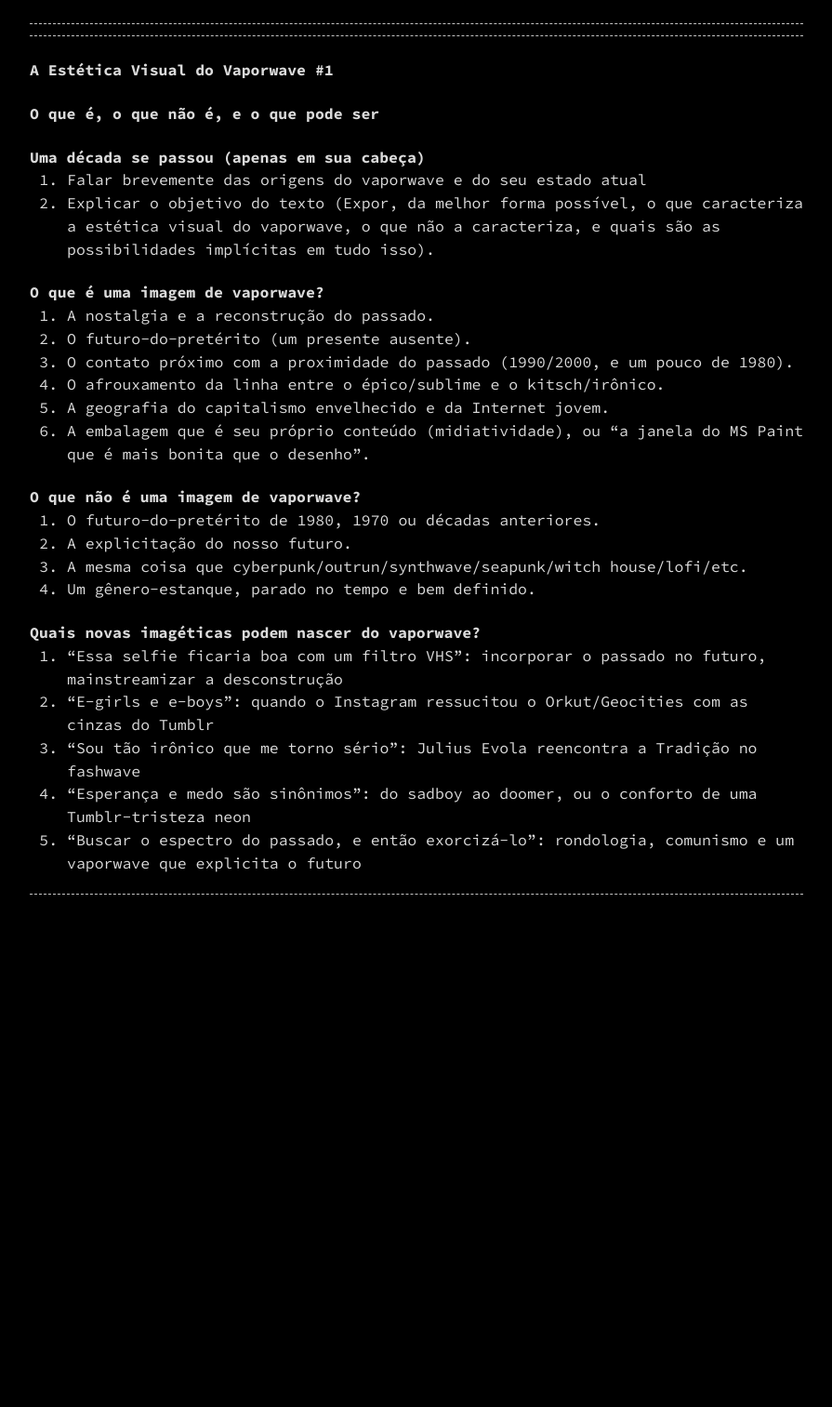
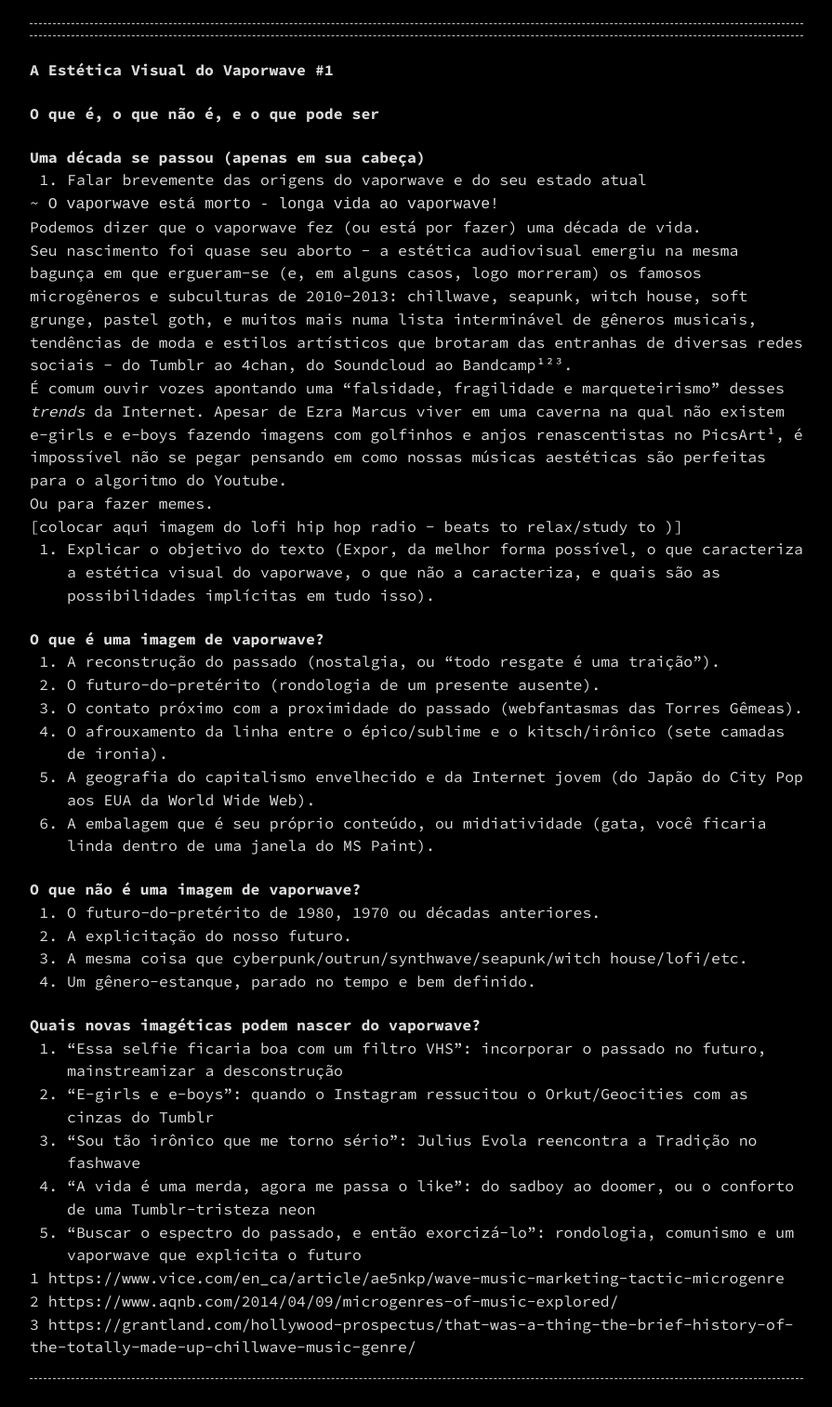
Before and after one commit to doctrinationwave/doctrinationwave.github.io, a Jekyll site: the page built from a_estética_visual_do_vaporwave_1.md, in a window 1280 px wide. Shown: the whole page at 93% size, without its empty margins (192-1087 px from the left). Built offline with Jekyll 4.4.1, drawn with Linux system fonts in a browser that asks for light colours; our own code applies the rules of GitHub Pages for plain Markdown files; before the commit the page ends 992 px from its top, so only the background shows below that.

Commit message:
Update a_estética_visual_do_vaporwave_1.md

```diff
--- a/a_estética_visual_do_vaporwave_1.md
+++ b/a_estética_visual_do_vaporwave_1.md
@@ -4,17 +4,30 @@
 ### Uma década se passou (apenas em sua cabeça)
 
 1. Falar brevemente das origens do vaporwave e do seu estado atual
+
+~ `O vaporwave está morto - longa vida ao vaporwave!`
+
+Podemos dizer que o vaporwave fez (ou está por fazer) uma década de vida.
+
+Seu nascimento foi quase seu aborto - a estética audiovisual emergiu na mesma bagunça em que ergueram-se (e, em alguns casos, logo morreram) os famosos microgêneros e subculturas de 2010-2013: chillwave, seapunk, witch house, soft grunge, pastel goth, e muitos mais numa lista interminável de gêneros musicais, tendências de moda e estilos artísticos que brotaram das entranhas de diversas redes sociais - do Tumblr ao 4chan, do Soundcloud ao Bandcamp¹²³.
+
+É comum ouvir vozes apontando uma "falsidade, fragilidade e marqueteirismo" desses _trends_ da Internet. Apesar de Ezra Marcus viver em uma caverna na qual não existem e-girls e e-boys fazendo imagens com golfinhos e anjos renascentistas no PicsArt¹, é impossível não se pegar pensando em como nossas músicas aestéticas são perfeitas para o algoritmo do Youtube.
+
+Ou para fazer memes.
+
+[colocar aqui imagem do lofi hip hop radio - beats to relax/study to )]
+
 2. Explicar o objetivo do texto
   (Expor, da melhor forma possível, o que caracteriza a estética visual do vaporwave, o que não a caracteriza, e quais são as possibilidades implícitas em tudo isso).
 
 ### O que é uma imagem de vaporwave?
 
-1. A nostalgia e a reconstrução do passado.
-2. O futuro-do-pretérito (um presente ausente).
-3. O contato próximo com a proximidade do passado (1990/2000, e um pouco de 1980).
-4. O afrouxamento da linha entre o épico/sublime e o kitsch/irônico.
-6. A geografia do capitalismo envelhecido e da Internet jovem.
-5. A embalagem que é seu próprio conteúdo (midiatividade), ou "a janela do MS Paint que é mais bonita que o desenho".
+1. A reconstrução do passado (nostalgia, ou "todo resgate é uma traição").
+2. O futuro-do-pretérito (rondologia de um presente ausente).
+3. O contato próximo com a proximidade do passado (webfantasmas das Torres Gêmeas).
+4. O afrouxamento da linha entre o épico/sublime e o kitsch/irônico (sete camadas de ironia).
+6. A geografia do capitalismo envelhecido e da Internet jovem (do Japão do City Pop aos EUA da World Wide Web).
+5. A embalagem que é seu próprio conteúdo, ou midiatividade (gata, você ficaria linda dentro de uma janela do MS Paint).
 
 ### O que não é uma imagem de vaporwave?
 
@@ -28,5 +41,9 @@
 1. "Essa selfie ficaria boa com um filtro VHS": incorporar o passado no futuro, mainstreamizar a desconstrução
 2. "E-girls e e-boys": quando o Instagram ressucitou o Orkut/Geocities com as cinzas do Tumblr
 3. "Sou tão irônico que me torno sério": Julius Evola reencontra a Tradição no fashwave
-4. "Esperança e medo são sinônimos": do sadboy ao doomer, ou o conforto de uma Tumblr-tristeza neon
+4. "A vida é uma merda, agora me passa o like": do sadboy ao doomer, ou o conforto de uma Tumblr-tristeza neon
 5. "Buscar o espectro do passado, e então exorcizá-lo": rondologia, comunismo e um vaporwave que explicita o futuro
+
+1 https://www.vice.com/en_ca/article/ae5nkp/wave-music-marketing-tactic-microgenre
+2 https://www.aqnb.com/2014/04/09/microgenres-of-music-explored/
+3 https://grantland.com/hollywood-prospectus/that-was-a-thing-the-brief-history-of-the-totally-made-up-chillwave-music-genre/
```
